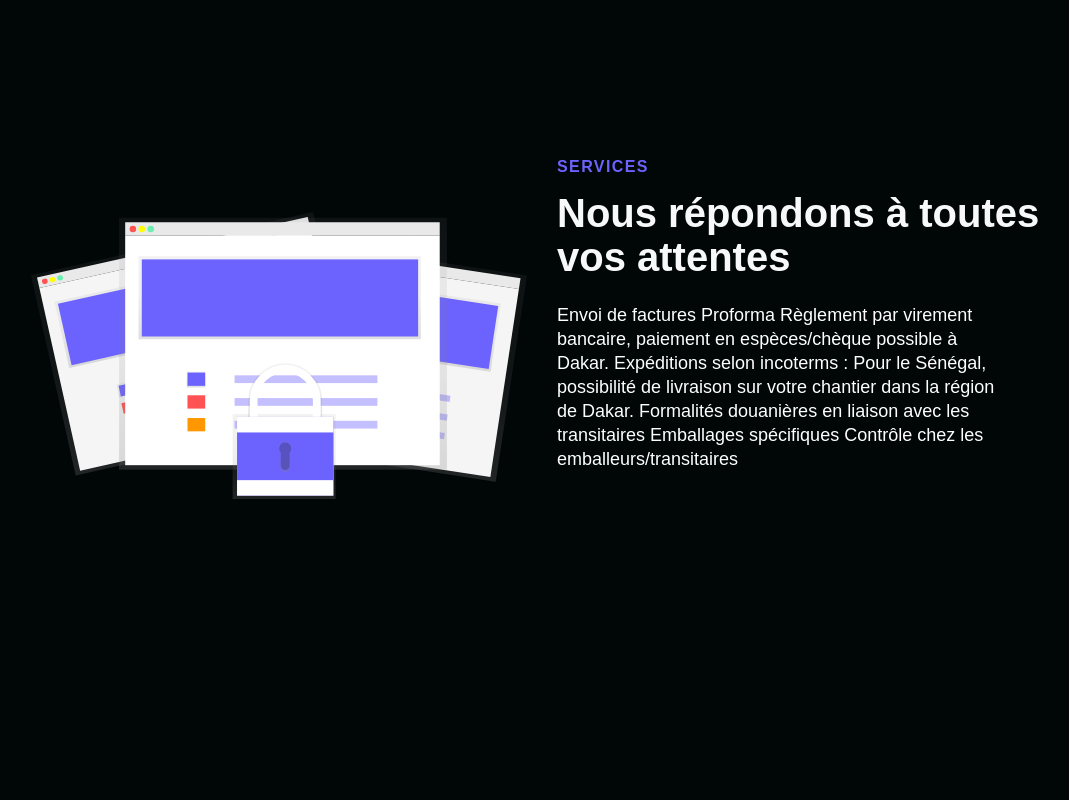
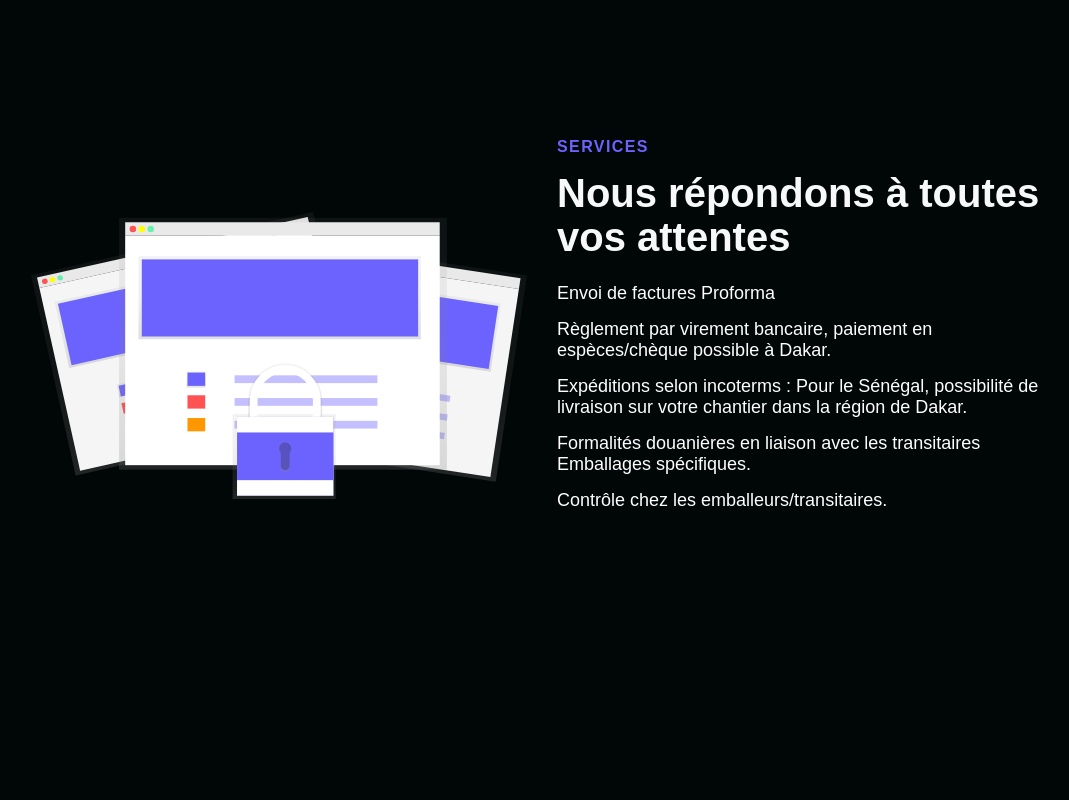
Before and after one commit to YayaDiallo/bowal-international, a React (Create React App) app: page / in a window 1280 px wide. Shown: the part 1720-2520 px from the top of the page, without its empty margins (98-1167 px from the left). Built offline with nearby package versions, Linux system fonts and the light colour scheme; a web font is replaced by a local one.

Commit message:
feat: add description lists

```diff
--- a/src/components/InfoSection/Data.js
+++ b/src/components/InfoSection/Data.js
@@ -1,4 +1,4 @@
-import aroundWorld from '../../images/around_the_world.svg';
+import world from '../../images/world.svg';
 import contactUs from '../../images/contact_us.svg';
 import svg2 from '../../images/svg-2.svg';
 
@@ -25,11 +25,12 @@ export const homeObjOne = {
     et à travers le monde.
   `,
   imgStart: false,
-  img: aroundWorld,
+  img: world,
   alt: 'Car',
   dark: true,
   primary: false,
   darkText: true,
+  listWrapper: false,
 };
 
 export const homeObjTwo = {
@@ -39,15 +40,13 @@ export const homeObjTwo = {
   lightTextDesc: true,
   topLine: 'Services',
   headline: 'Nous répondons à toutes vos attentes',
-  description: `Envoi de factures Proforma
-    Règlement par virement bancaire, paiement en
-    espèces/chèque possible à Dakar.
-    Expéditions selon incoterms : Pour le Sénégal, possibilité
-    de livraison sur votre chantier dans la région de Dakar.
-    Formalités douanières en liaison avec les transitaires
-    Emballages spécifiques
-    Contrôle chez les emballeurs/transitaires
-  `,
+  descriptionLists: [
+    'Envoi de factures Proforma',
+    'Règlement par virement bancaire, paiement en espèces/chèque possible à Dakar.',
+    'Expéditions selon incoterms : Pour le Sénégal, possibilité de livraison sur votre chantier dans la région de Dakar.',
+    'Formalités douanières en liaison avec les transitaires Emballages spécifiques.',
+    'Contrôle chez les emballeurs/transitaires.',
+  ],
   buttonLabel: 'Learn More',
   imgStart: true,
   img: svg2,
@@ -55,6 +54,7 @@ export const homeObjTwo = {
   dark: false,
   primary: true,
   darkText: false,
+  listWrapper: true,
 };
 
 export const homeObjThree = {
@@ -64,8 +64,6 @@ export const homeObjThree = {
   lightTextDesc: false,
   topLine: 'Contactez-nous',
   headline: 'Pour en savoir plus sur nos services',
-  description:
-    "Get everything set up and ready in under 10 minutes. All you need to do is add your information and your information and you.'re ready to go",
   buttonLabel: 'Start Now',
   imgStart: false,
   img: contactUs,
@@ -73,6 +71,7 @@ export const homeObjThree = {
   dark: false,
   primary: false,
   darkText: true,
+  listWrapper: false,
 };
 
 export const homeObjFour = {
@@ -100,13 +99,13 @@ export const homeObjFive = {
   lightTextDesc: true,
   topLine: 'Engagements',
   headline: 'Une équipe professionnelle à votre écoute',
-  description: `Réactivité commerciale & conseils techniques
-    Suivi rigoureux de la commande jusqu'à la
-    livraison sur chantier
-    Qualité des produits & service après-vente à
-    l'écoute
-    Respect des délais
-  `,
+  descriptionLists: [
+    'Réactivité commerciale & conseils techniques',
+    "Suivi rigoureux de la commande jusqu'à la livraison sur chantier",
+    'Expéditions selon incoterms : Pour le Sénégal, possibilité de livraison sur votre chantier dans la région de Dakar.',
+    "Qualité des produits & service après-vente à l'écoute.",
+    'Respect des délais',
+  ],
   buttonLabel: 'Start Now',
   imgStart: false,
   img: contactUs,
@@ -114,4 +113,5 @@ export const homeObjFive = {
   dark: false,
   primary: true,
   darkText: false,
+  listWrapper: true,
 };
--- a/src/components/InfoSection/InfoElements.jsx
+++ b/src/components/InfoSection/InfoElements.jsx
@@ -82,6 +82,15 @@ export const SubTitle = styled.p`
   color: ${({ darkText }) => (darkText ? '#010606' : '#fff')};
 `;
 
+export const ListWrapper = styled.ul`
+  list-style-type: none;
+`;
+
+export const ListChild = styled.li`
+  font-size: 18px;
+  margin-bottom: 15px;
+`;
+
 export const ContactInfo = styled.ul`
   max-width: 440px;
   margin-bottom: 35px;
--- a/src/components/InfoSection/index.jsx
+++ b/src/components/InfoSection/index.jsx
@@ -18,6 +18,8 @@ import {
   ContactInfo,
   ContactChannel,
   LinkAction,
+  ListWrapper,
+  ListChild,
 } from './InfoElements';
 
 function InfoSection({
@@ -31,6 +33,7 @@ function InfoSection({
   description,
   img,
   alt,
+  descriptionLists,
 }) {
   return (
     <InfoContainer lightBg={lightBg} id={id}>
@@ -40,7 +43,13 @@ function InfoSection({
             <TextWrapper>
               <TopLine>{topLine}</TopLine>
               <Heading lightText={lightText}>{headline}</Heading>
-              {id !== 'contact' && (
+              {descriptionLists ? (
+                <ListWrapper>
+                  {descriptionLists.map((item, index) => (
+                    <ListChild key={index}>{item}</ListChild>
+                  ))}
+                </ListWrapper>
+              ) : (
                 <SubTitle darkText={darkText}>{description}</SubTitle>
               )}
               {id === 'contact' && (
```
Also changed, not shown: src/images/world.svg (added).
